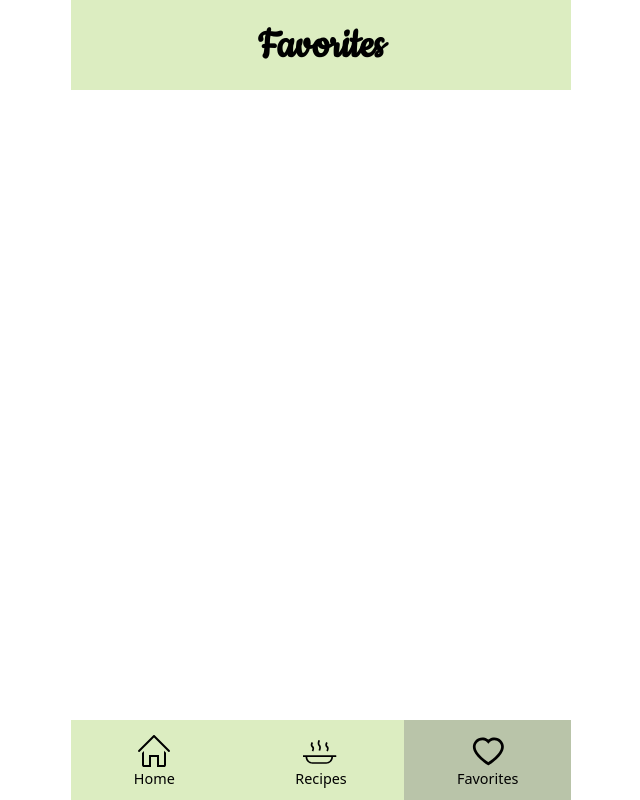
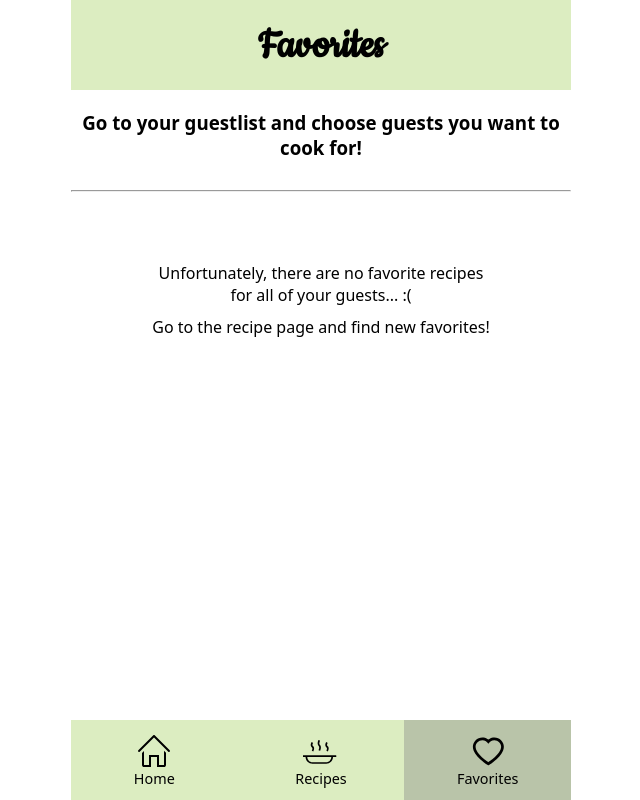
Before and after one commit to s-kond/capstone-cook4all, a React (Create React App) app: page /favorites in a window 1280 px wide. Shown: the whole page, without its empty margins (319-959 px from the left). Built offline with nearby package versions, Linux system fonts and the light colour scheme.

Commit message:
add component to FavoriteRecipes
- create new filter logic

```diff
--- a/src/pages/FavoriteRecipes.js
+++ b/src/pages/FavoriteRecipes.js
@@ -1,19 +1,50 @@
-import { useContext } from "react";
+import { useState, useContext, useEffect } from "react";
 import styled from "styled-components";
+import DisplaySelectedGuests from "../components/DisplaySelectedGuests";
 import NavBar from "../components/NavBar";
 import RecipeCard from "../components/RecipeCard";
+import getIntolerances from "../util/GetSelectedGuestsIntolerances";
 import { UserContext } from "../util/UserContext";
 import { StyledHeader } from "./Home";
 
 export default function FavoriteRecipes() {
-  const { favoriteArray } = useContext(UserContext);
+  const { favoriteArray, guestArray } = useContext(UserContext);
+  const [filteredFavorites, setFilteredFavorites] = useState(favoriteArray);
+  const intolerances = getIntolerances(guestArray);
+  const upperCaseIntolerances = intolerances.map(
+    (item) => item[0].toUpperCase() + item.slice(1)
+  );
+
+  useEffect(() => {
+    setFilteredFavorites(
+      favoriteArray.filter((item) =>
+        upperCaseIntolerances.every((intolerance) =>
+          item.recipe.healthLabels.includes(intolerance)
+        )
+      )
+    );
+  }, []);
+
   return (
     <>
       <StyledHeader>
         <h2>Favorites</h2>
       </StyledHeader>
+      <DisplaySelectedGuests />
+      <hr />
       <StyledFavoriteSection>
-        {favoriteArray.map((favorite) => (
+        {filteredFavorites.length === 0 ? (
+          <>
+            <p>
+              Unfortunately, there are no favorite recipes <br /> for all of
+              your guests... :(
+            </p>
+            <p>Go to the recipe page and find new favorites!</p>
+          </>
+        ) : (
+          ""
+        )}
+        {filteredFavorites.map((favorite) => (
           <RecipeCard key={favorite.recipe.uri} recipeData={favorite} />
         ))}
       </StyledFavoriteSection>
@@ -24,4 +55,8 @@ export default function FavoriteRecipes() {
 
 const StyledFavoriteSection = styled.section`
   margin-bottom: 100px;
+  p:first-of-type {
+    margin-top: 70px;
+    margin-bottom: 10px;
+  }
 `;
```
